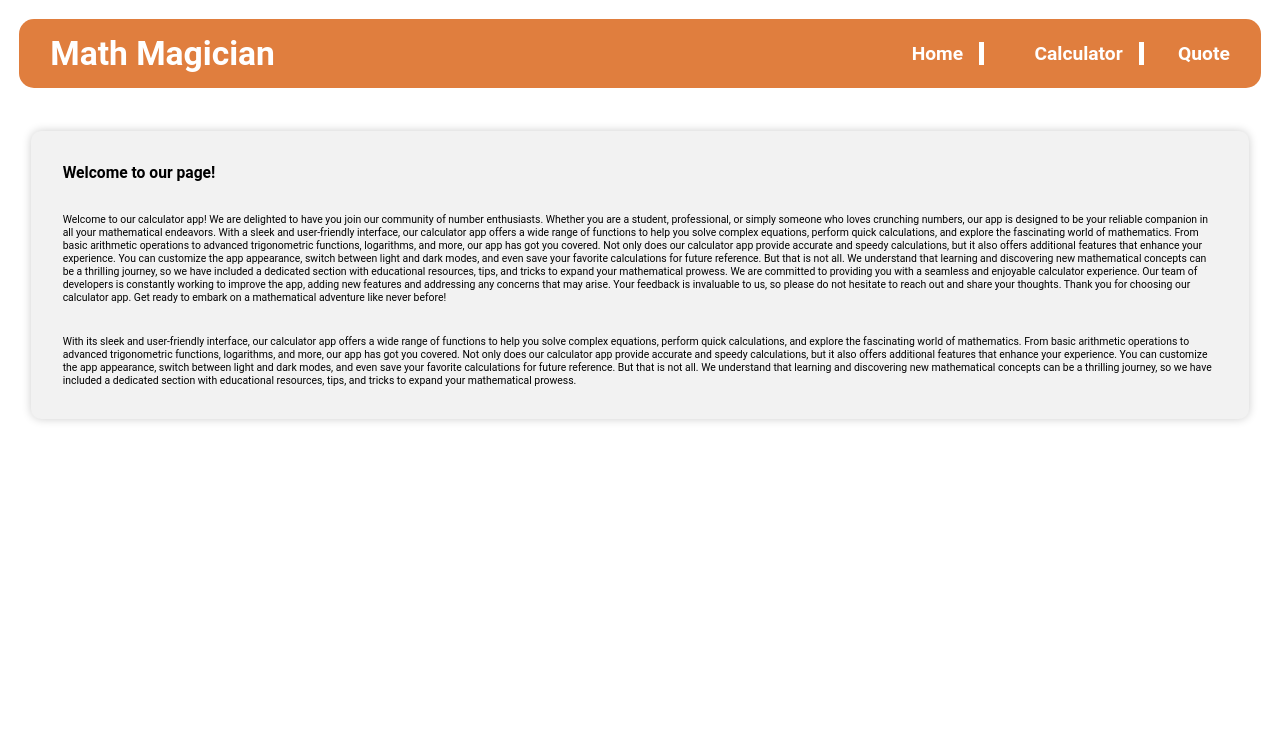
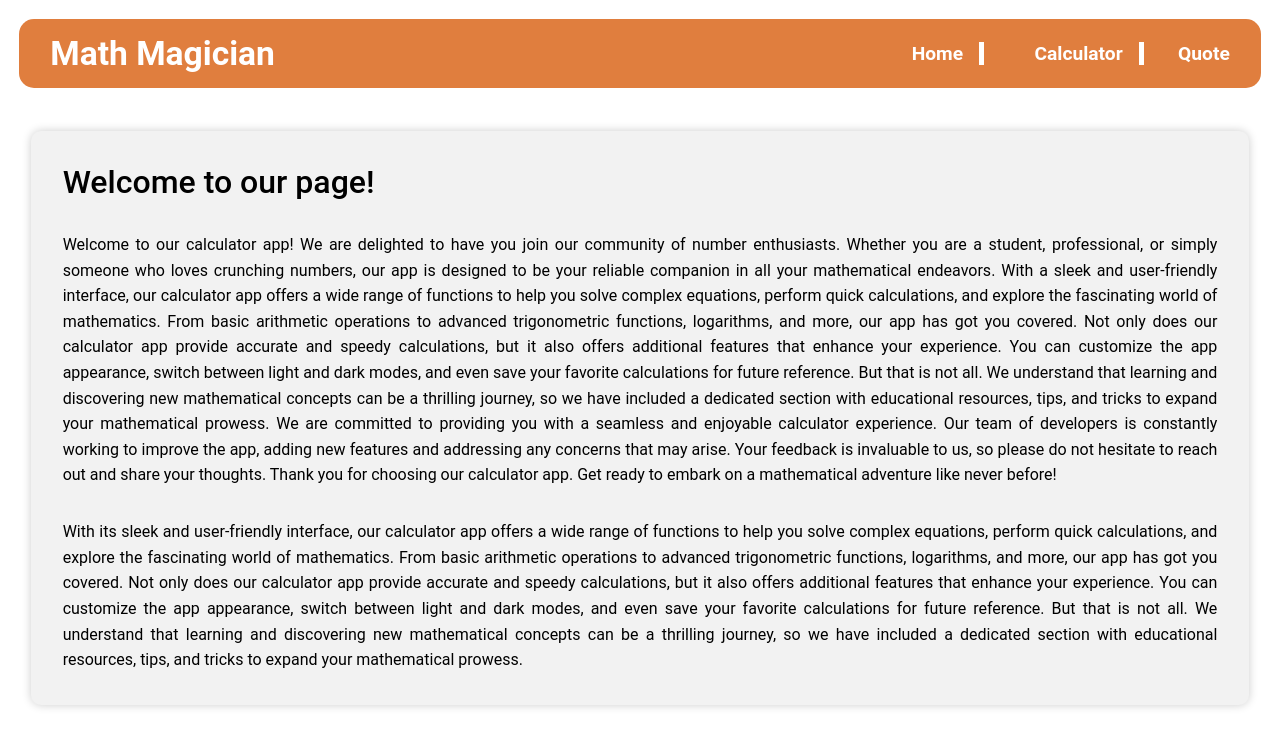
Before and after one commit to DevaWinner/math-magician, a React (Create React App) app: page / in a window 1280 px wide. Shown: the top 746 px of the page. Built offline with nearby package versions, Linux system fonts and the light colour scheme.

Commit message:
Style homepage heading and content

```diff
--- a/src/stylesheet/homepage.css
+++ b/src/stylesheet/homepage.css
@@ -8,3 +8,14 @@
   border-radius: 10px;
   box-shadow: 0 0 10px rgba(0, 0, 0, 0.2);
 }
+
+h2 {
+  font-size: 2rem;
+  font-weight: 500;
+}
+
+p {
+  font-size: 1rem;
+  text-align: justify;
+  line-height: 1.6;
+}
```
